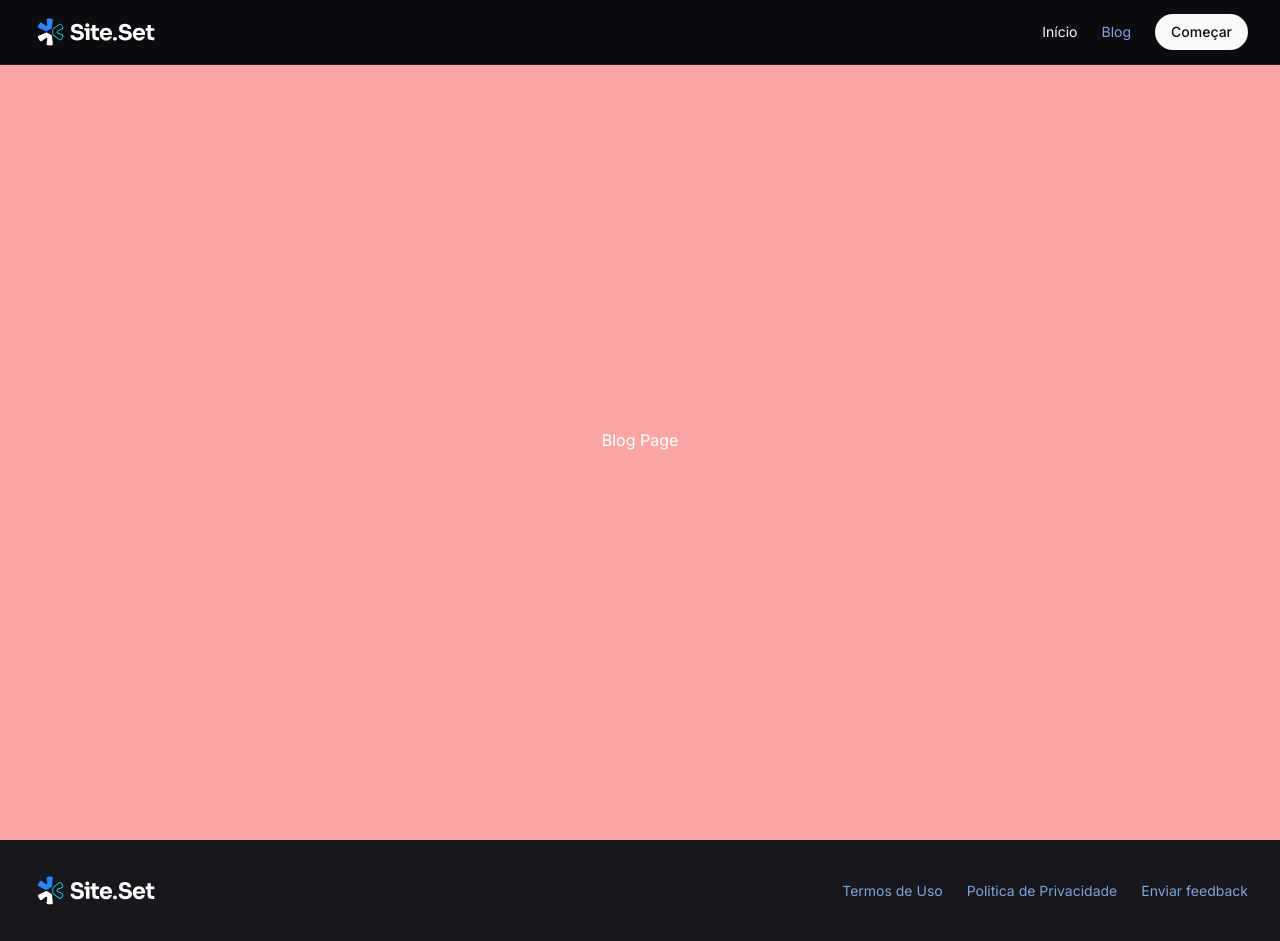
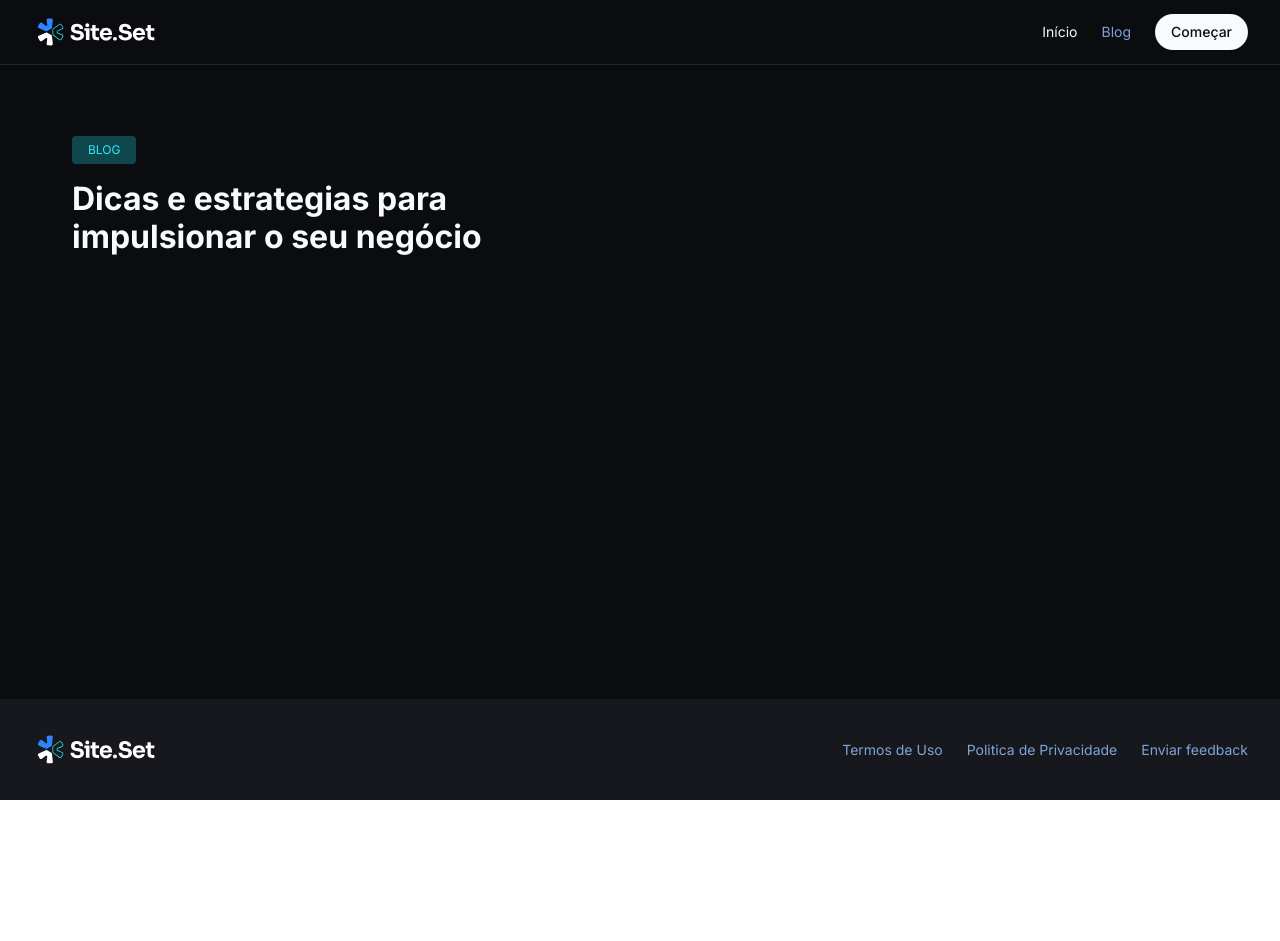
Before and after one commit to Mariano1994/site-blog, a Next.js app: page /blog in a window 1280 px wide. After the commit the page ends 800 px from the top, so only its background shows below. Built offline with nearby package versions, Linux system fonts and the light colour scheme; a web font is replaced by a local one.

Commit message:
Start building the blog page, created header component ui

```diff
--- a/src/pages/blog/index.tsx
+++ b/src/pages/blog/index.tsx
@@ -1,7 +1,18 @@
 const Blog = () => {
 	return (
-		<div className="flex items-center justify-center h-screen bg-red-300">
-			<span>Blog Page</span>
+		<div className="flex flex-col py-24 flex-grow h-full">
+			<header>
+				<div className="container space-y6 flex flex-col items-start justify-between md:flex-row md:items-end lg:items-end ">
+					<div className="flex flex-col gap-4 ">
+						<span className="text-body-tag text-cyan-100 w-fit rounded-sm text-center md:text-left py-2 px-4 bg-cyan-300">
+							BLOG
+						</span>
+						<h1 className="text-balance text-start md:text-left text-heading-lg md:text-heading-xl text-gray-100 max-w-2xl">
+							Dicas e estrategias para impulsionar o seu negócio
+						</h1>
+					</div>
+				</div>
+			</header>
 		</div>
 	);
 };
```
